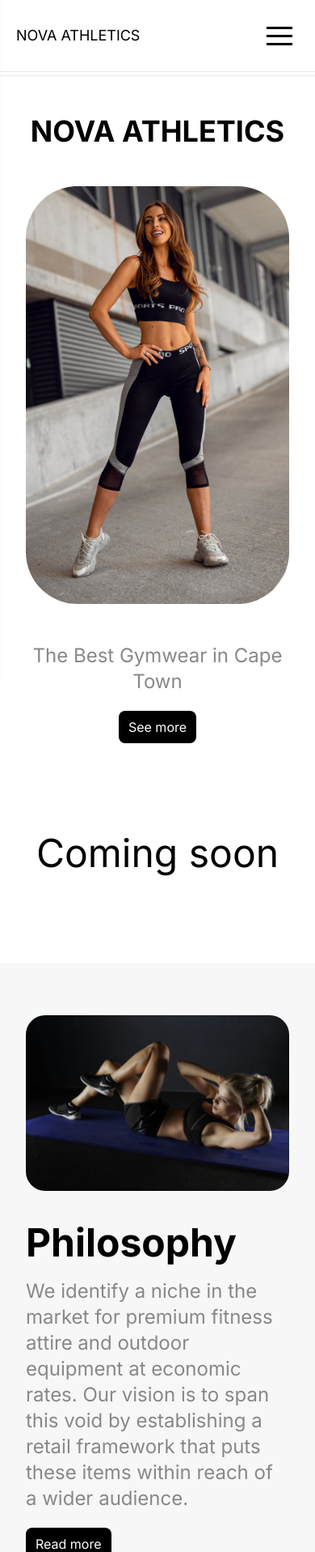
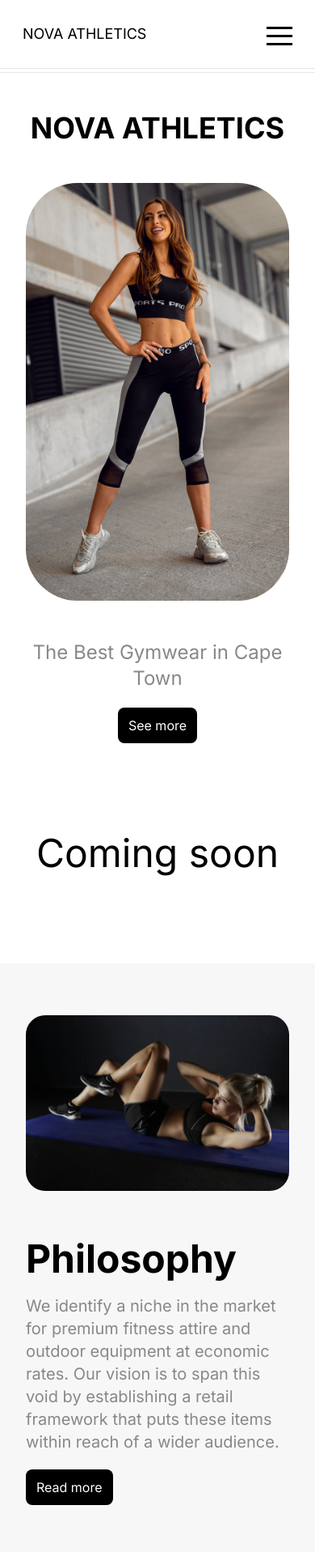
Before and after one commit to naeem2000/nova-athletics-landing, a Next.js app: page / in a window 390 px wide. Shown: the top 1917 px of the page at 81% size. Built offline with nearby package versions, Linux system fonts and the light colour scheme.

Commit message:
feat(): fixed everywhere

```diff
--- a/src/app/components/About.tsx
+++ b/src/app/components/About.tsx
@@ -9,7 +9,7 @@ export default function About() {
 	return (
 		<div id='about' className='bg-off-white px-8 py-16 laptop:py-24'>
 			<motion.div {...motionStyles} className='max-width'>
-				<div className='grid grid-cols-1 laptop:grid-cols-2 gap-0 laptop:gap-10'>
+				<div className='grid grid-cols-1 tablet:grid-cols-2 gap-5 laptop:gap-10'>
 					<div className='mb-10 laptop:mb-0 justify-self-start laptop:justify-self-end'>
 						<Image
 							src={'/crunch-woman.jpg'}
@@ -21,7 +21,7 @@ export default function About() {
 					</div>
 					<div>
 						<h2 className='text-5xl font-bold'>Philosophy</h2>
-						<p className='max-w-full laptop:max-w-[476px] text-gray mt-5 text-2xl'>
+						<p className='max-w-full laptop:max-w-[476px] text-gray mt-5 text-xl laptop:text-2xl'>
 							{typography.about1}
 						</p>
 						<button className='mt-5'>Read more</button>
@@ -29,10 +29,10 @@ export default function About() {
 				</div>
 			</motion.div>
 			<motion.div {...motionStyles} className='max-width'>
-				<div className='grid grid-cols-1 laptop:grid-cols-2 gap-0 laptop:gap-10 mt-16'>
-					<div className='order-2 laptop:order-1 justify-self-start laptop:justify-self-end'>
+				<div className='grid grid-cols-1 tablet:grid-cols-2 gap-5 laptop:gap-10 mt-16'>
+					<div className='order-2 tablet:order-1 justify-self-start laptop:justify-self-end'>
 						<h2 className='text-5xl font-bold'>Quality & Affordability</h2>
-						<p className='max-w-full laptop:max-w-[476px] text-gray mt-5 text-2xl'>
+						<p className='max-w-full laptop:max-w-[476px] text-gray mt-5 text-xl laptop:text-2xl'>
 							{typography.about2}
 						</p>
 						<button className='mt-5'>Read more</button>
--- a/src/app/components/Nav.tsx
+++ b/src/app/components/Nav.tsx
@@ -6,6 +6,7 @@ import { motion } from 'motion/react';
 import { navItems } from '@/data';
 import Link from 'next/link';
 import React from 'react';
+import { Facebook, Instagram, WhatsApp } from '@mui/icons-material';
 
 export default function Nav() {
 	const { delay } = useResetAnimate();
@@ -14,14 +15,17 @@ export default function Nav() {
 
 	return (
 		<div>
+			<div className='flex justify-between max-width p-7 laptop:p-5 border-b border-border-grey'>
 				<motion.div
 					initial={{ opacity: 0 }}
 					whileInView={{ opacity: 1 }}
 					transition={{ duration: 1, delay: delay.nav }}
-				className='flex items-center justify-between max-width p-5 border-b border-border-grey'
+					className='flex justify-between items-center w-full'
 				>
 					<span className='text-lg'>NOVA ATHLETICS</span>
-				<div className='hidden laptop:flex text-gray'>
+					<div className='hidden laptop:flex text-gray ml-auto'>
+						{' '}
+						{/* Use ml-auto for right-alignment */}
 						{navItems.map((item, index) => {
 							return (
 								<Link
@@ -37,19 +41,22 @@ export default function Nav() {
 							);
 						})}
 					</div>
-				<div className='z-10 block laptop:hidden'>
+				</motion.div>
+
+				<div className={`z-10 block laptop:hidden fixed top-5 right-5`}>
 					<Hamburger onToggle={setIsNavOpen} toggled={isNavOpen} />
 				</div>
-			</motion.div>
+			</div>
 			<div
-				className={`fixed block laptop:hidden w-4/6 h-screen top-0 bottom-0 transform transition-transform ease-in-out duration-500 -translate-x-full bg-black z-50 text-white ${
+				className={`fixed block laptop:hidden w-3/5 h-full top-0 bottom-0 transform transition-transform ease-in-out duration-500 -translate-x-full bg-black z-50 text-white ${
 					isNavOpen && '!translate-x-0'
 				}`}
 			>
 				<div className='border-b border-white px-5 pt-5 pb-3'>
 					<span className='text-lg'>NOVA ATHLETICS</span>
 				</div>
-				<div className='p-5 flex justify-between flex-col'>
+				<div className='p-5 flex flex-col h-[90%] justify-between'>
+					{/* Navigation links */}
 					<div className='flex flex-col'>
 						{navItems.map((item, index) => {
 							return (
@@ -64,7 +71,21 @@ export default function Nav() {
 							);
 						})}
 					</div>
-					<p className='text-white'>awe</p>
+
+					{/* Social Links Section (pushed to the bottom) */}
+					<div className='mt-auto -mb-5'>
+						<div className='flex space-x-4'>
+							<Link href={''} target='_blank'>
+								<Instagram />
+							</Link>
+							<Link href={''} target='_blank'>
+								<Facebook />
+							</Link>
+							<Link href={''} target='_blank'>
+								<WhatsApp />
+							</Link>
+						</div>
+					</div>
 				</div>
 			</div>
 		</div>
--- a/src/app/globals.css
+++ b/src/app/globals.css
@@ -48,7 +48,7 @@ button:hover {
 
 @media screen and (max-width: 1024px) {
 	button {
-		padding: 8px 12px;
+		padding: 10px 13px;
 	}
 }
 
```
Also changed, not shown: 1 other file (tests, documents, lock files or other folders). Lines whose indentation alone changed are shown as unchanged.
